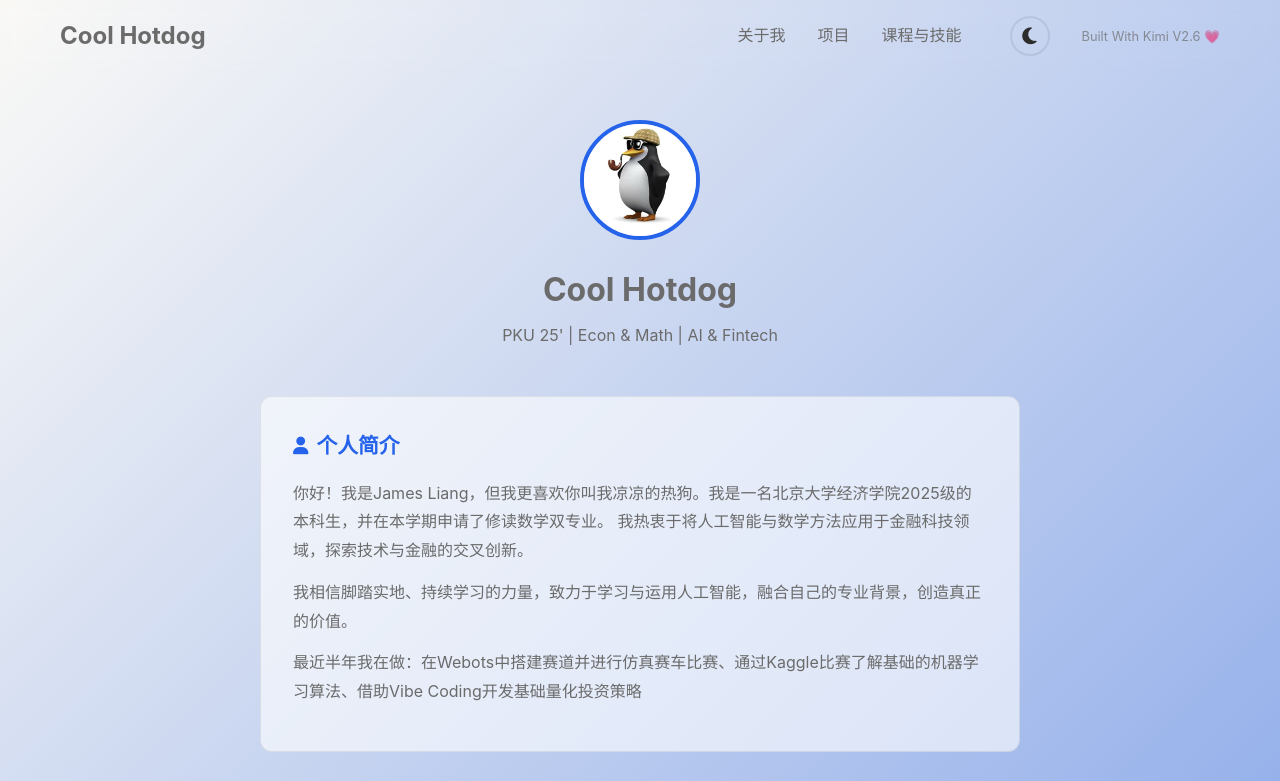
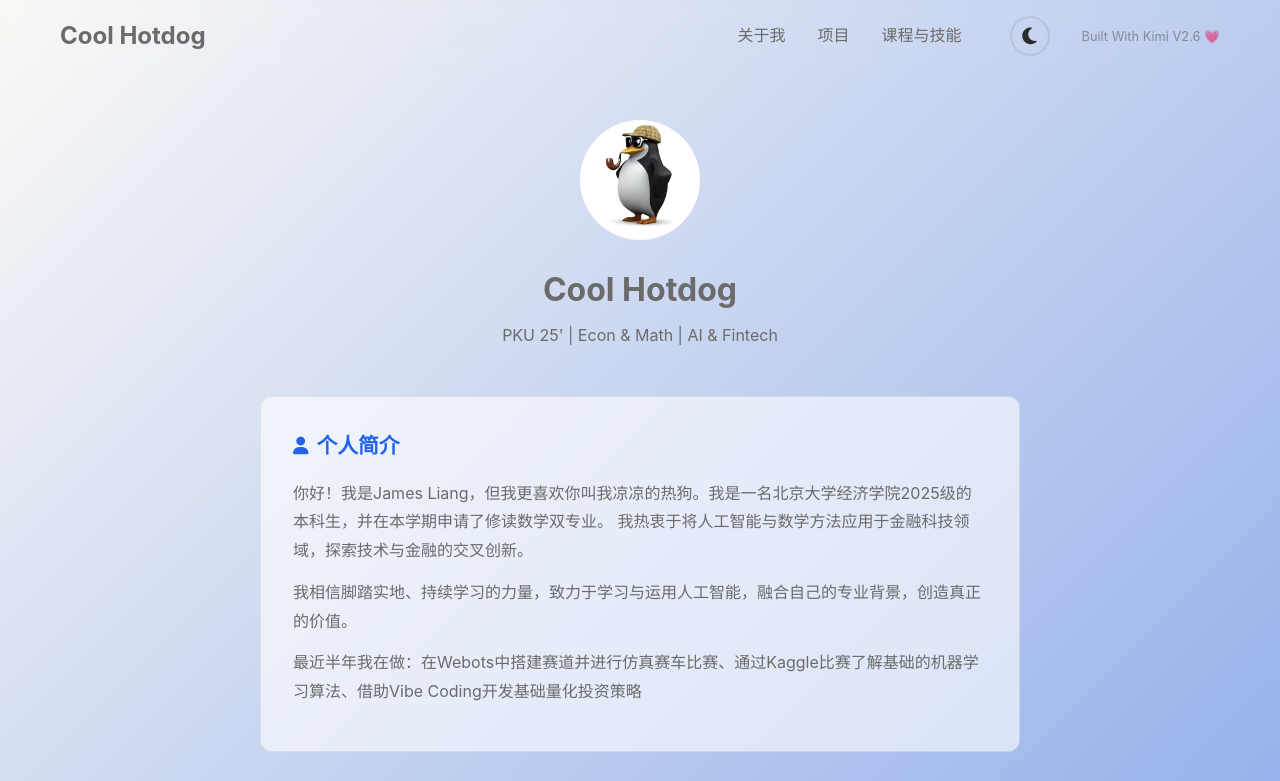
Before and after one commit to cool-hotdog/cool-hotdog.github.io, a plain HTML site: page about-cn.html in a window 1280 px wide. Shown: the top 781 px of the page. Drawn offline with Linux system fonts and the light colour scheme.

Commit message:
delete avatat border

```diff
--- a/about-cn.html
+++ b/about-cn.html
@@ -26,7 +26,6 @@
             width: 120px;
             height: 120px;
             border-radius: 50%;
-            border: 4px solid var(--primary-color);
             margin-bottom: 1rem;
             object-fit: cover;
         }
```
